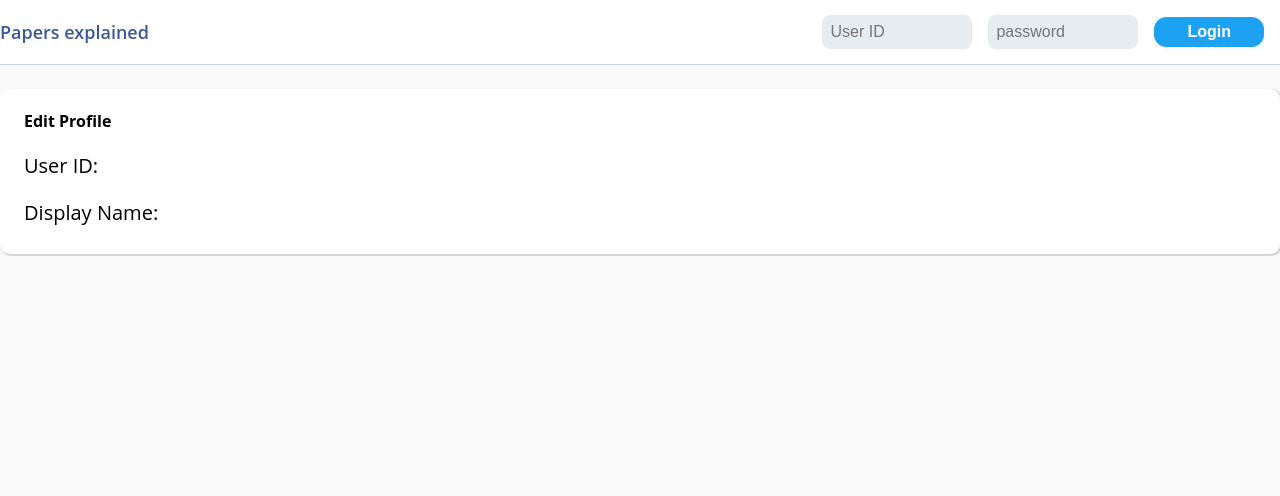
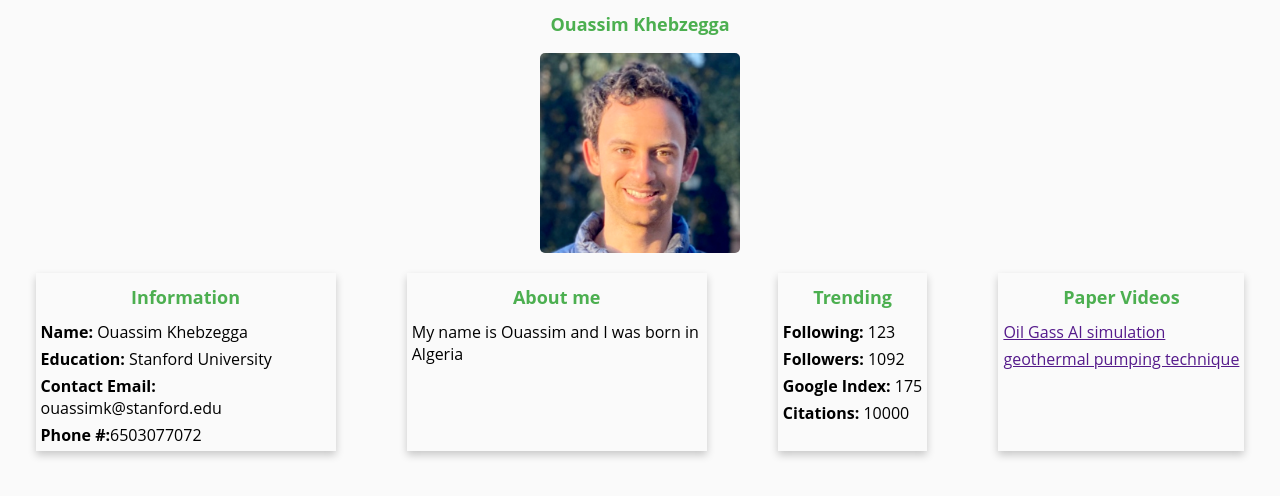
Before and after one commit to YounesBensoudaMourri/web-app, a website: page public/user/user.html in a window 1280 px wide. Drawn offline with nearby package versions, Linux system fonts and the light colour scheme; no server answers.

Commit message:
done with user profile

```diff
--- a/public/user/user.css
+++ b/public/user/user.css
@@ -14,6 +14,9 @@ body {
 
 h1 {
   font-size: large;
+   color: #4CAF50;
+   text-align: center;
+
 }
 
 h2 {
@@ -25,24 +28,24 @@ button {
   padding: 0.3rem 2rem;
   font-size: 1rem;
   font-weight: bold;
-  border: solid 1px #1da1f2;
+  border: solid 1px white;
   border-radius: 0.75rem;
-  background-color: #1da1f2;
+  background-color: #4CAF50;
   color: white;
   cursor: pointer;
 }
 
 button:hover {
-  background-color: #1d7fcf;
+  background-color: #4CAF50;
 }
 
 button.secondary {
   background-color: white;
-  color: #1da1f2;
+  color: #4CAF50;
 }
 
 button.secondary:hover {
-  background-color: #f1f1f1;
+  background-color: #4CAF50;
 }
 
 input {
@@ -60,7 +63,7 @@ input:focus {
 
 
 .brand {
-  color: #3b5998;
+  color: #4CAF50;
   font-weight: 700;
 }
 
@@ -102,63 +105,50 @@ input:focus {
   max-width: 1280px;
 }
 
-
-/* Editable part of the app */
-
-.editableInputContainer {
-  display: flex;
-  align-items: center;
-  margin: 2rem 0;
+userPage {
+   display: flex;
+   flex-direction: column;
+   justify-content: space-between;
+   align-items: center;
 }
 
-.editableInputContainer label {
-  margin-right: 1rem;
+
+.profile {
+   display: flex;
+   flex-direction: row;
+   justify-content: center;
 }
 
-.editableInputContainer > div {
-  min-width: 100px;
+.userInfo {
+   display: flex;
+   flex-direction: row;
+   justify-content: space-around;
+   margin: 10px;
+   width: 100%;
 }
 
-.editableText {
-  display: flex;
-  justify-content: space-between;
-  align-items: stretch;
+.card {
+  box-shadow: 0 4px 8px 0 rgba(0,0,0,0.2);
+  transition: 0.3s;
+   max-width: 300px;
+   margin: 5px;
+
 }
 
-.editableText > span {
-  flex-grow: 1;
-  margin-right: 0.5rem;
-  background-color: #e6ecf0;
-  padding: 0.2rem;
-  font-size: 1rem;
-  min-width: 200px;
+/* On mouse-over, add a deeper shadow */
+.card:hover {
+  box-shadow: 0 8px 16px 0 rgba(0,0,0,0.2);
 }
 
-.editableInput {
-  width: 100%;
+img {
+   margin: 5px;
+  border-radius: 5px 5px 5px 5px;
 }
 
-.paper {
-  padding: 1rem;
-  background-color: white;
-  border-radius: 0.6rem;
-  box-shadow: 1px 1px 1px 1px lightgray;
+p {
+   margin: 5px;
 }
 
-#editPanel {
-  width: 100%;
-  padding: 0.5rem 1.5rem;
+.label {
+   color: black;
 }
-
-#editPanel > div {
-  display: flex;
-  flex-direction: column;
-  margin: 1.25rem 0;
-}
-
-#editPanel label {
-  font-size: 1.25rem;
-  font-weight: 400;
-}
-
-/* adding the name css */
--- a/public/user/user.html
+++ b/public/user/user.html
@@ -14,34 +14,56 @@
 </head>
 
 <body>
-   <header id="header">
-      <div class="widthContainer">
-         <h1 class="brand"> Papers explained</h1>
-         <form id="loginForm">
-            <input name="userid" placeholder="User ID">
-            <input name="password" placeholder="password">
-            <button type="submit" id="login">Login</button>
-         </form>
+
+   <userPage>
+      <h1> Ouassim Khebzegga </h1>
+      <div class="profile">
+
+         <img src="headshot.jpg" width="200" height="200">
       </div>
-   </header>
+      <div class="userInfo">
+         <div class = "card">
+            <h1> Information </h1>
+            <p>
+               <b class="label"> Name:</b> Ouassim Khebzegga
+
+            </p>
+            <p>
+               <b class="label"> Education:</b> Stanford University
+
+            </p>
+            <p>
+               <b class="label"> Contact Email:</b> ouassimk@stanford.edu
+            </p>
+            <p>
+               <b class="label"> Phone #:</b>6503077072
+            </p>
+         </div>
+         <div class="card">
+            <h1> About me</h1>
+            <p> My name is Ouassim and I was born in Algeria</p>
+
+         </div>
+         <div class = "card">
+            <h1> Trending</h1>
+            <p> <b class="label"> Following: </b> 123</p>
+            <p> <b class="label"> Followers: </b> 1092</p>
+            <p> <b class="label"> Google Index: </b> 175</p>
+            <p> <b class="label"> Citations: </b> 10000</p>
+         </div>
+         <div class = "card">
+            <h1> Paper Videos</h1>
+            <p> <a href="">Oil Gass AI simulation </a></p>
+            <p> <a href="">geothermal pumping technique </a></p>
+         </div>
+      </div>
+      <div>
 
 
-   <div class="widthContainer">
-      <section id="sidebar">
-         <section id="editPanel" class="paper">
-            <h2>Edit Profile</h2>
-            <div>
-               <label>User ID:</label>
-               <div id="idContainer"></div>
-            </div>
-            <div>
-               <label for="nameInput">Display Name:</label>
-               <div id="nameContainer"></div>
-            </div>
-         </section>
+      </div>
 
-      </section>
-   </div>
+   </userPage>
+
 
 
 
```
Also changed, not shown: public/user/headshot.jpg (renamed from public/headshot.jpg), 1 other file.
